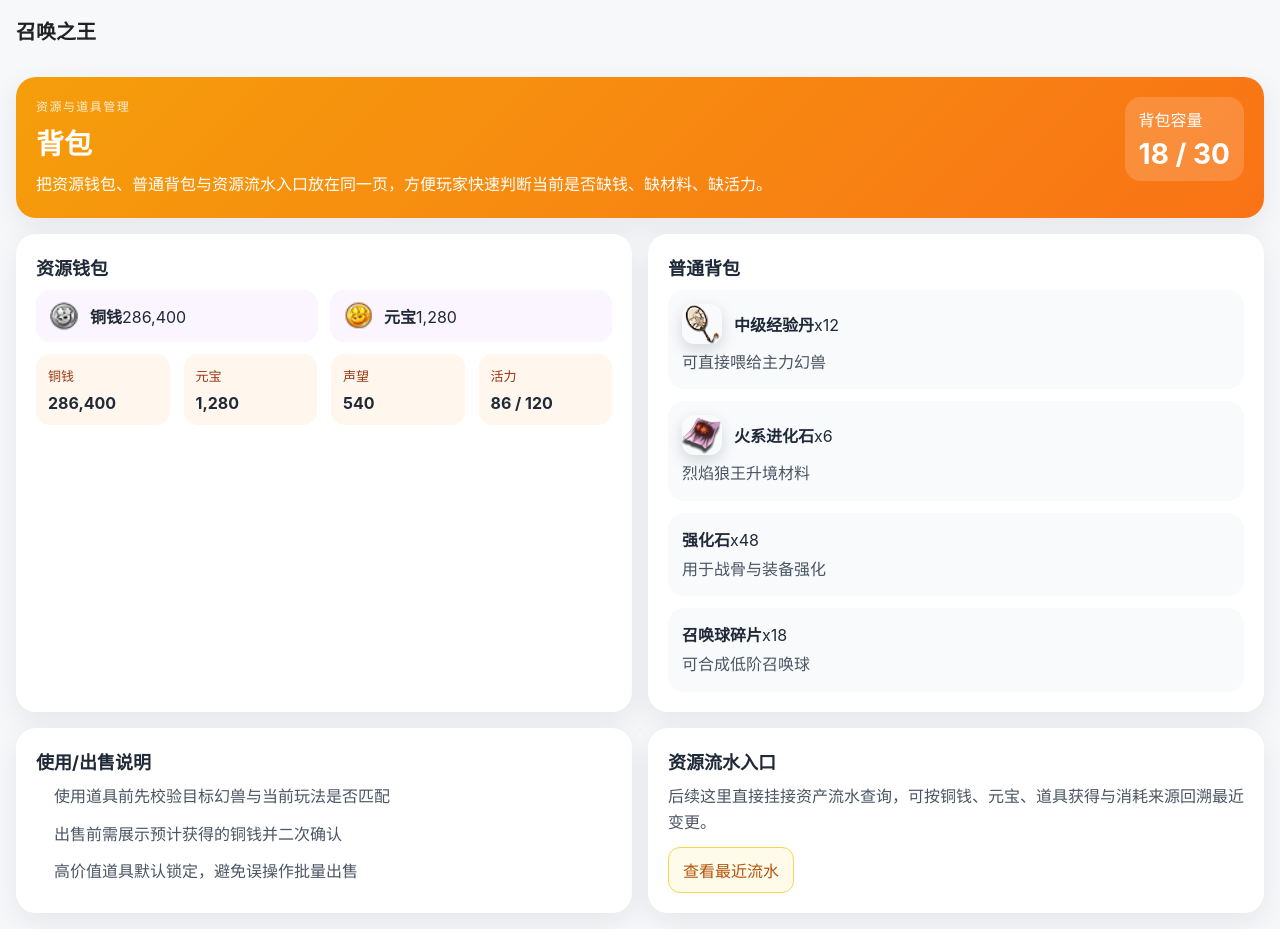
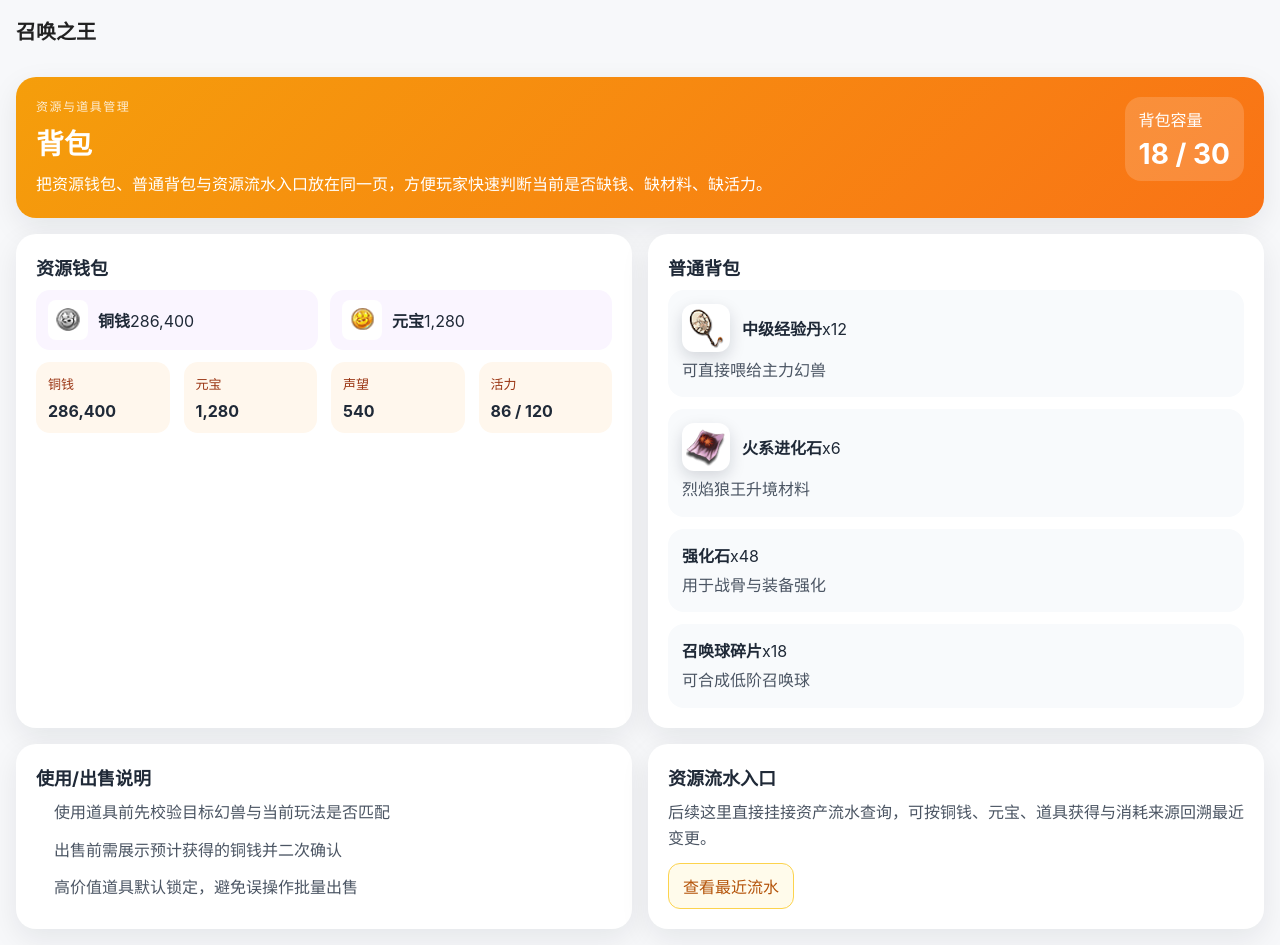
Before and after one commit to Cat-Man/summon-king, a Vue app in the folder apps/game-web/: page /assets in a window 1280 px wide. Built offline with nearby package versions, Linux system fonts and the light colour scheme.

Commit message:
style: polish legacy asset icon presentation

```diff
--- a/apps/game-web/src/pages/assets/InventoryPage.vue
+++ b/apps/game-web/src/pages/assets/InventoryPage.vue
@@ -145,8 +145,10 @@ const rules = [
 .wallet-icon img {
   width: 32px;
   height: 32px;
-    object-fit: cover;
+  object-fit: contain;
+  padding: 4px;
   border-radius: 8px;
+  background: #fff;
 }
 
 .item-card__top {
@@ -159,8 +161,10 @@ const rules = [
 .item-card__top img {
   width: 40px;
   height: 40px;
-    object-fit: cover;
+  object-fit: contain;
+  padding: 4px;
   border-radius: 12px;
+  background: #fff;
   box-shadow: 0 6px 16px rgb(15 23 42 / 15%);
 }
 
--- a/apps/game-web/src/pages/home/HomePage.vue
+++ b/apps/game-web/src/pages/home/HomePage.vue
@@ -127,8 +127,10 @@ const messages = [
 .activity-entry img {
   width: 42px;
   height: 42px;
-  object-fit: cover;
+  object-fit: contain;
+  padding: 4px;
   border-radius: 12px;
+  background: #fff;
   border: 2px solid #f8fafc;
 }
 
```
Lines whose indentation alone changed are shown as unchanged.
